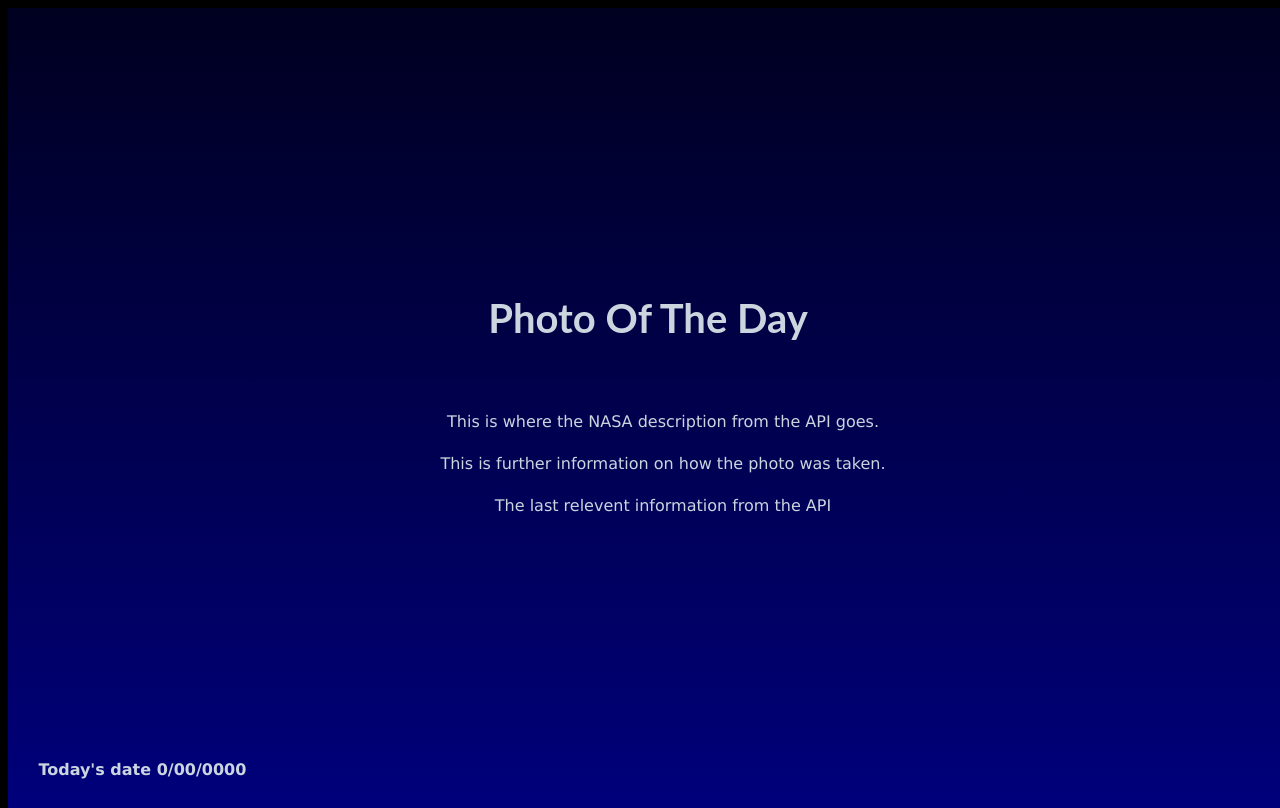
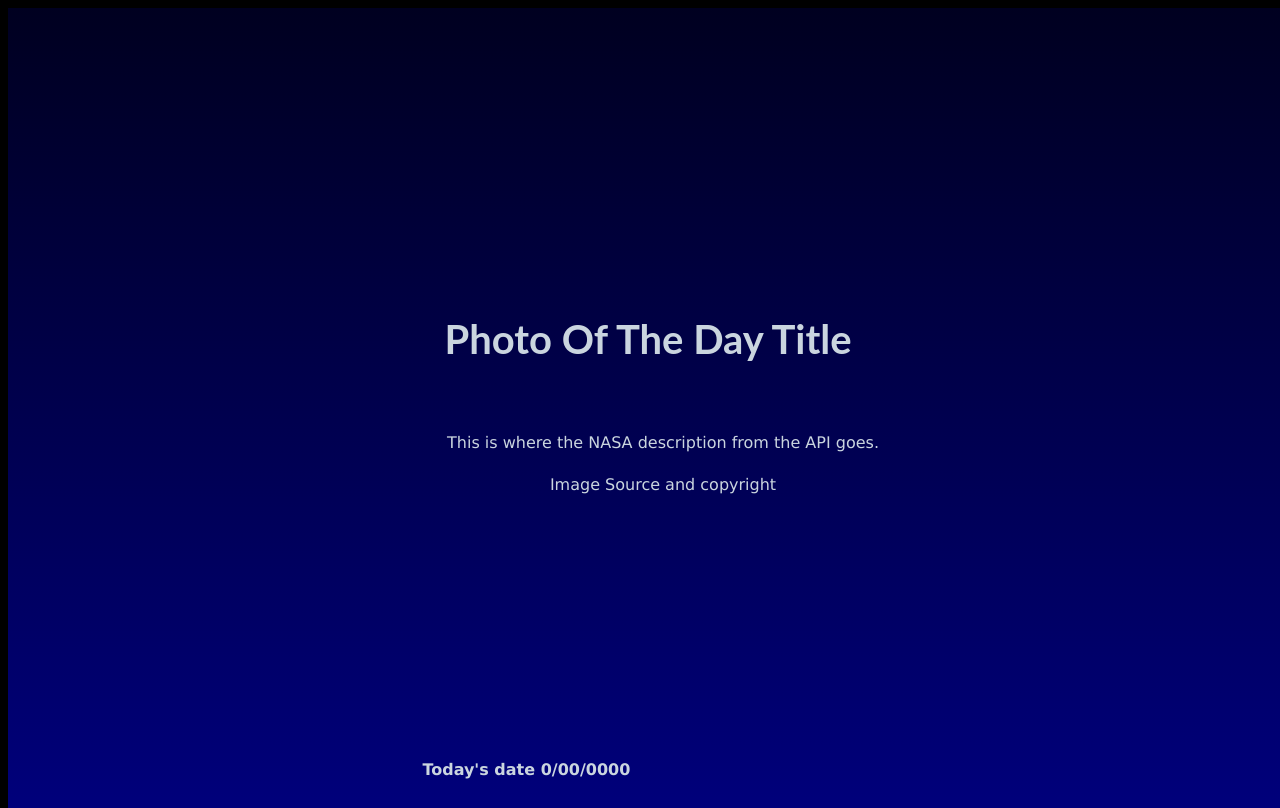
Before and after one commit to hereandnowhere/phase-1-project-NASAwebapp, a plain HTML site: page index.html in a window 1280 px wide. Drawn offline with Linux system fonts and the light colour scheme; files whose address does not match are found by name.

Commit message:
Began the work on the javascript and saved the fetch apiURL. Created algorithmic description to plan out the code.

```diff
--- a/index.html
+++ b/index.html
@@ -12,17 +12,21 @@
 <body>
     <div id="main">
         <div id="space_photo_header">
-            <h1 id="photo_title">Photo Of The Day</h1>
+            <h1 id="photo_title">Photo Of The Day Title</h1>
         </div>
 
         <div id="space_photo">
             <img>
         </div>
 
-        <div id="photo_description">
-            <p>This is where the NASA description from the API goes.</p>
-            <p>This is further information on how the photo was taken.</p>
-            <p>The last relevent information from the API</p>
+        <div id="photo_info">
+            <div id="photo_discription">
+                <p>This is where the NASA description from the API goes.</p>
+            </div>
+
+            <div id="photo_source">
+                <p>Image Source and copyright</p>
+            </div>
         </div>
 
         <div id="star_date">
--- a/index.js
+++ b/index.js
@@ -0,0 +1,19 @@
+/*
+This script will endeavor to do these things:
+~ Create a function that uses a fetch command to pull NASA's picture of the day
+    API and updates the relevent div elements in the DOM.
+~ Creates a function for a mouse over event on the picture to enlarge the picture.
+~ Creates a function for a click event that reveals the info about the picture.
+~ Creates a function to update the text using the NASA API, taking a div class
+    and an object key as arguments.
+~ Have a render function in a DOM content loaded event that calls all css functions,
+    updates the relevant divs, calls the fetch command, and calls the event functions,
+    and renders once everything is loaded.
+*/
+
+
+function fetchNasaApi(){
+    fetch("https://api.nasa.gov/planetary/apod?api_key=FCAJPCgyt6BxZj8Ey2QEiO17MVUfkOpPTVKoPkFK")
+    .then(response => response.json())
+    .then(data =>{})
+};
--- a/style.css
+++ b/style.css
@@ -13,11 +13,13 @@ body {
     margin: 8px;
     background: linear-gradient(rgb(0, 0, 32),rgb(0, 0, 123))
 }
+
 #main{
     min-width: 100%;
     min-height: 100%;
     align-content: center;
 }
+
 #space_photo_header {
     align-content: center;
     text-align: center;
@@ -32,7 +34,7 @@ body {
 #space_photo{
     align-content: center;
 }
-#photo_description {
+#photo_info {
     align-content: center;
     text-align: center;
     color:rgb(202, 213, 223);
@@ -45,7 +47,7 @@ body {
 
 #star_date {
     position: absolute;
-    left:3%;
+    left:33%;
     bottom:0%;
     color:rgb(202, 213, 223);
     font-family: 'Lucida Sans', Arial, sans-serif;
```
